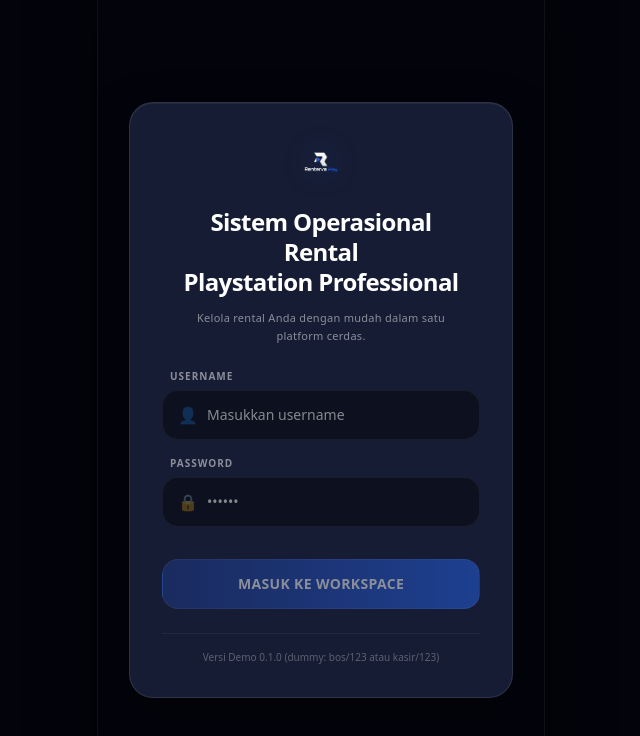
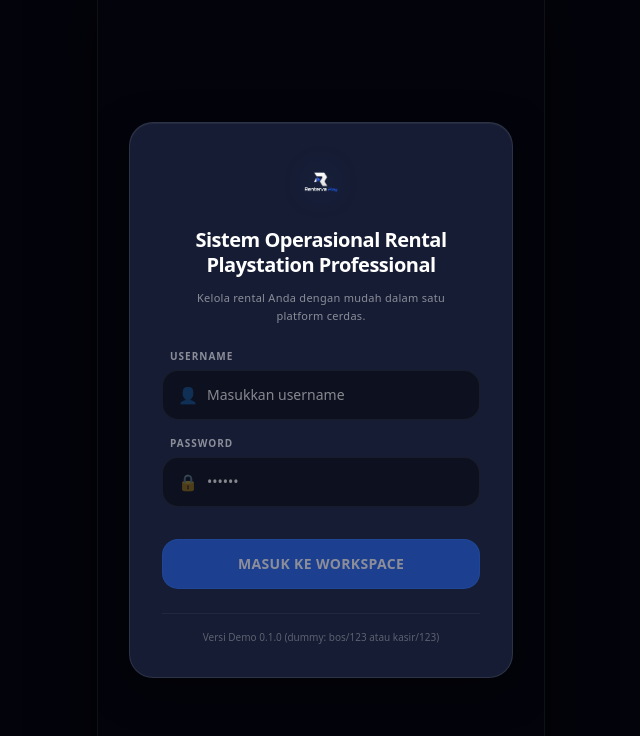
Before and after one commit to yusronbernardoo/playbox-github, a Next.js app: page /login in a window 1280 px wide. Shown: the top 736 px of the page, without its empty margins (319-959 px from the left). Built offline with nearby package versions, Linux system fonts and the light colour scheme.

Commit message:
style: pure blue login button, fixed title wrap, update saas footer link and logo size

```diff
--- a/src/app/login/page.tsx
+++ b/src/app/login/page.tsx
@@ -46,7 +46,7 @@ export default function LoginPage() {
             />
           </div>
 
-          <h1 className="text-xl sm:text-2xl font-black mb-3 tracking-tight leading-tight text-white relative inline-block px-4">
+          <h1 className="text-lg sm:text-xl font-black mb-3 tracking-tight leading-tight text-white relative inline-block px-4 whitespace-nowrap">
             Sistem Operasional Rental<br/>Playstation Professional
           </h1>
           <p className="text-[11px] text-white/50 font-medium tracking-wide max-w-[250px] mx-auto leading-relaxed">
@@ -92,7 +92,7 @@ export default function LoginPage() {
           <button
             type="submit"
             disabled={loading || !username || !password}
-            className="w-full py-3.5 bg-gradient-to-r from-playbox-gradient-start to-playbox-gradient-end text-white rounded-2xl font-bold shadow-[0_8px_30px_rgba(37,99,235,0.4)] tracking-wide hover:shadow-[0_8px_30px_rgba(37,99,235,0.6)] active:scale-95 transition-all text-sm mt-4 disabled:opacity-50 disabled:active:scale-100 disabled:shadow-none border border-white/10"
+            className="w-full py-3.5 bg-playbox-accent text-white rounded-2xl font-bold shadow-[0_8px_30px_rgba(37,99,235,0.4)] tracking-wide hover:shadow-[0_8px_30px_rgba(37,99,235,0.6)] hover:bg-blue-600 active:scale-95 transition-all text-sm mt-4 disabled:opacity-50 disabled:active:scale-100 disabled:shadow-none border border-blue-500/50"
           >
             {loading ? (
               <span className="flex items-center justify-center space-x-2">
--- a/src/app/store/[shopId]/page.tsx
+++ b/src/app/store/[shopId]/page.tsx
@@ -616,8 +616,8 @@ export default function StorefrontPage({ params }: { params: Promise<{ shopId: s
         {/* SaaS Footer */}
         <div className="pt-10 pb-4 text-center border-t border-white/5 mt-8">
           <p className="text-[10px] text-white/40 font-medium mb-2 uppercase tracking-widest">Powered by</p>
-          <a href="https://rentervaplay.com" target="_blank" rel="noopener noreferrer" className="inline-block hover:scale-105 transition-transform">
-            <img src="/renterva-logo.png" alt="Renterva Play" className="h-10 object-contain opacity-80 hover:opacity-100 transition-opacity drop-shadow-[0_0_10px_rgba(37,99,235,0.3)]" />
+          <a href="https://renterva.web.id" target="_blank" rel="noopener noreferrer" className="inline-block hover:scale-105 transition-transform">
+            <img src="/renterva-logo.png" alt="Renterva Play" className="h-14 object-contain opacity-80 hover:opacity-100 transition-opacity drop-shadow-[0_0_10px_rgba(37,99,235,0.3)]" />
           </a>
         </div>
       </main>
```
